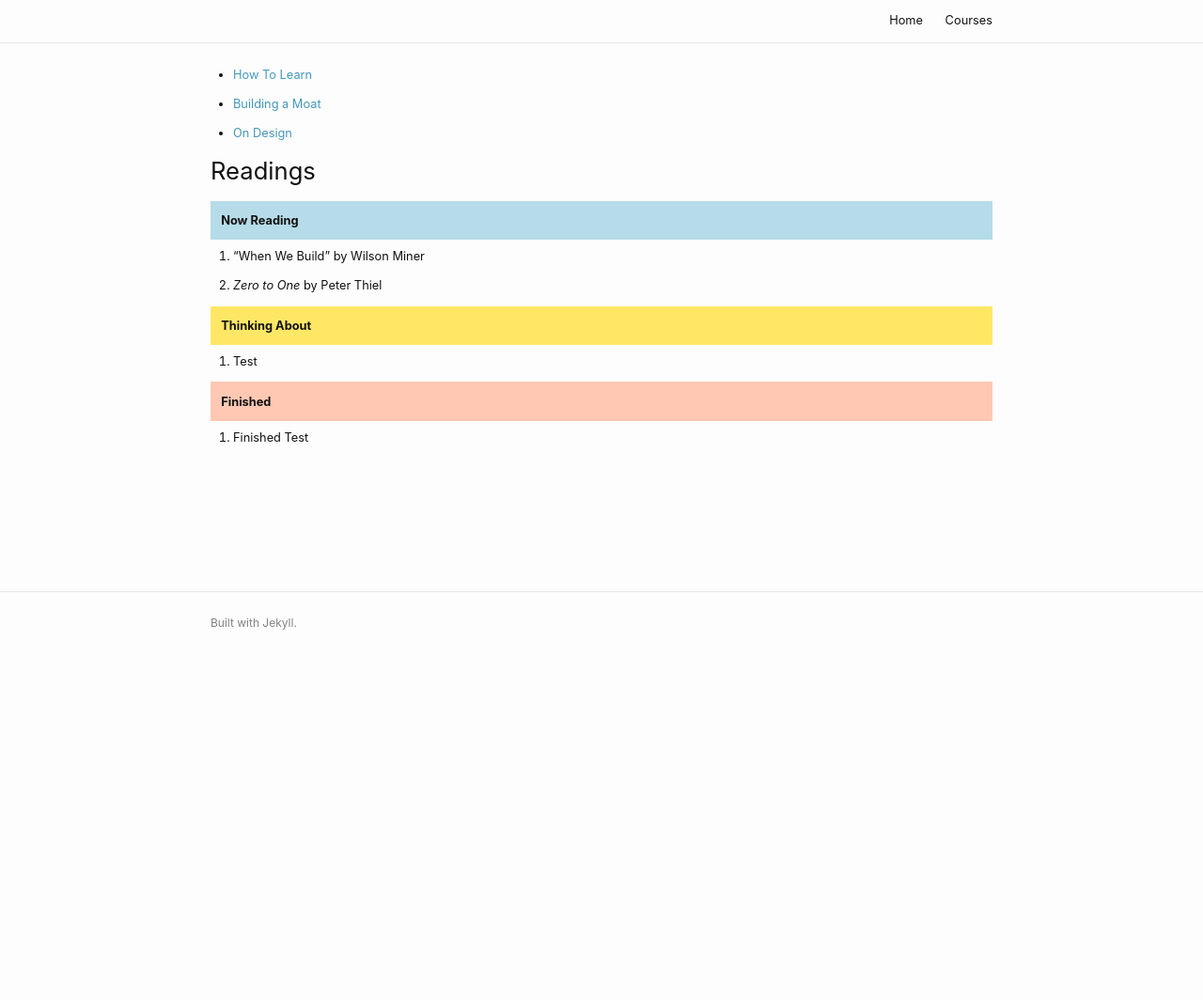
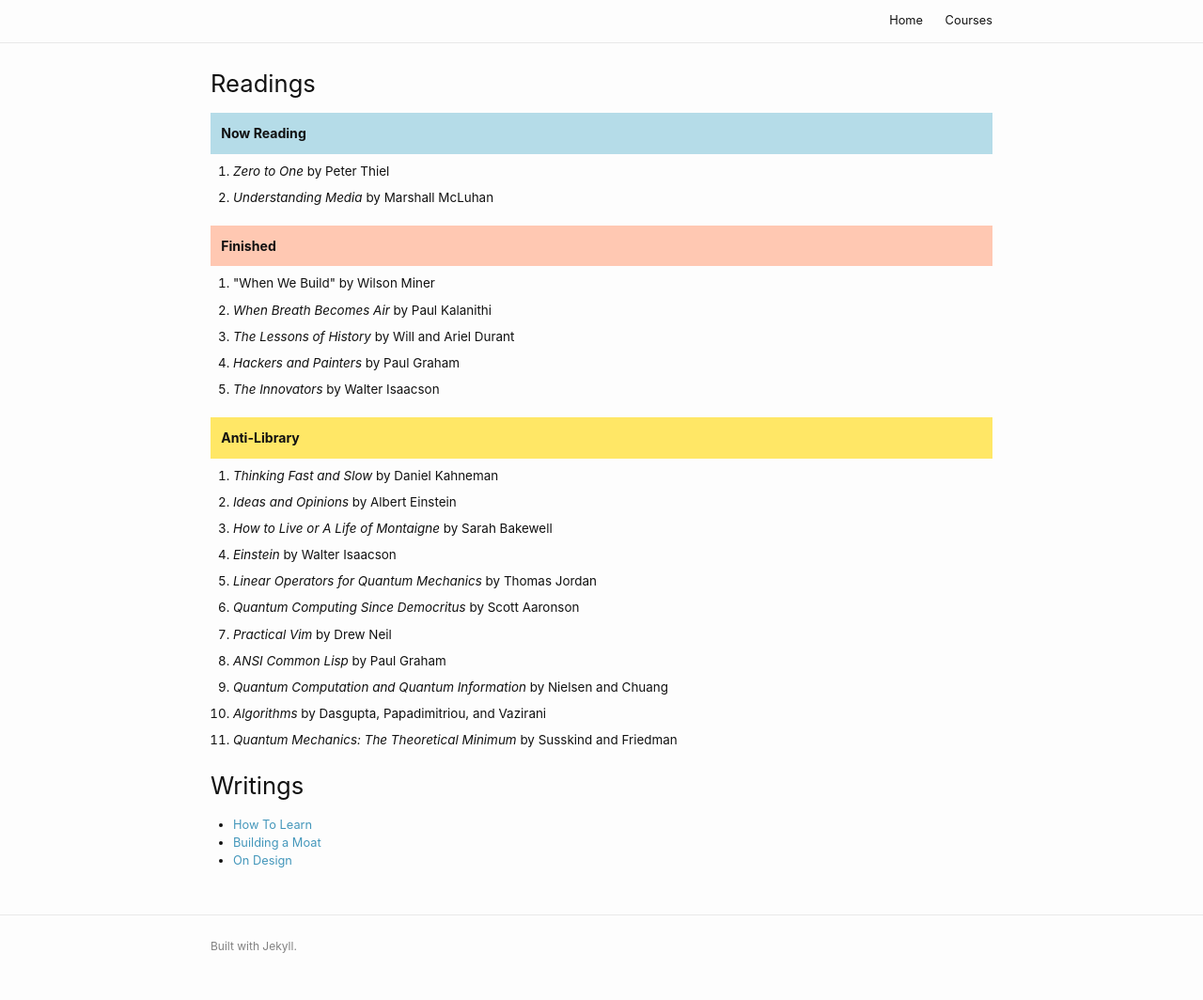
Before and after one commit to warrenalphonso/warrenalphonso.github.io, a Jekyll site: the page built from readings.html, in a window 1280 px wide. Shown: the whole page at 94% size. Built offline with Jekyll 4.4.1, drawn with Linux system fonts in a browser that asks for light colours; before the commit the page ends 900 px from its top, so only the background shows below that.

Commit message:
removed favicon

```diff
--- a/_includes/head.html
+++ b/_includes/head.html
@@ -3,13 +3,14 @@
   <meta http-equiv="X-UA-Compatible" content="IE=edge">
   <meta name="viewport" content="width=device-width, initial-scale=1">
 
+  <!-- Removed favicon
   <link rel="apple-touch-icon" sizes="180x180" href="/favicon/apple-touch-icon.png">
   <link rel="icon" type="image/png" sizes="32x32" href="/favicon/favicon-32x32.png">
   <link rel="icon" type="image/png" sizes="16x16" href="/favicon/favicon-16x16.png">
   <link rel="manifest" href="/favicon/site.webmanifest">
   <link rel="mask-icon" href="/favicon/safari-pinned-tab.svg" color="#5bbad5">
   <meta name="msapplication-TileColor" content="#da532c">
-  <meta name="theme-color" content="#ffffff">
+  <meta name="theme-color" content="#ffffff"> -->
 
   {%- seo -%}
   <link rel="stylesheet" href="{{ '/assets/main.css' | relative_url }}">
--- a/_sass/minima/_layout.scss
+++ b/_sass/minima/_layout.scss
@@ -250,15 +250,7 @@
   font-weight: bold;
   margin-top: 10px;
   margin-bottom: 10px;
-}
-
-#thinking-about {
-  background-color: lighten(gold, 20%);
-  padding: 14px;
-  text-align: left;
-  font-weight: bold;
-  margin-top: 10px;
-  margin-bottom: 10px;
+  font-size: 110%;
 }
 
 #finished {
@@ -269,8 +261,23 @@
   font-weight: bold;
   margin-top: 10px;
   margin-bottom: 10px;
+  font-size: 110%;
 }
 
+#anti-library {
+  background-color: lighten(gold, 20%);
+  padding: 14px;
+  text-align: left;
+  font-weight: bold;
+  margin-top: 10px;
+  margin-bottom: 10px;
+  font-size: 110%;
+}
+
+#reading-list > li {
+  font-size: 105%;
+  padding-bottom: 10px;
+}
 
 
 /**
--- /dev/null
+++ b/readings.html
@@ -0,0 +1,51 @@
+---
+layout: page
+title: Readings
+publish: false
+permalink: /readings/
+---
+
+<h1>Readings</h1>
+
+<div id="now-reading">Now Reading</div>
+
+<ol id="reading-list">
+    <li><em>Zero to One</em> by Peter Thiel</li>
+    <li><em>Understanding Media</em> by Marshall McLuhan</li>
+</ol>
+
+
+<div id="finished">Finished</div>
+
+<ol id="reading-list">
+    <li>"When We Build" by Wilson Miner</li>
+    <li><em>When Breath Becomes Air</em> by Paul Kalanithi</li>
+    <li><em>The Lessons of History</em> by Will and Ariel Durant</li>
+    <li><em>Hackers and Painters</em> by Paul Graham</li>
+    <li><em>The Innovators</em> by Walter Isaacson</li>
+</ol>
+
+
+<div id="anti-library">Anti-Library</div>
+
+<ol id="reading-list">
+    <li><em>Thinking Fast and Slow</em> by Daniel Kahneman</li>
+    <li><em>Ideas and Opinions</em> by Albert Einstein</li>
+    <li><em>How to Live or A Life of Montaigne</em> by Sarah Bakewell</li>
+    <li><em>Einstein</em> by Walter Isaacson</li>
+    <li><em>Linear Operators for Quantum Mechanics</em> by Thomas Jordan</li>
+    <li><em>Quantum Computing Since Democritus</em> by Scott Aaronson</li>
+    <li><em>Practical Vim</em> by Drew Neil</li>
+    <li><em>ANSI Common Lisp</em> by Paul Graham</li>
+    <li><em>Quantum Computation and Quantum Information</em> by Nielsen and Chuang</li>
+    <li><em>Algorithms</em> by Dasgupta, Papadimitriou, and Vazirani</li>
+    <li><em>Quantum Mechanics: The Theoretical Minimum</em> by Susskind and Friedman</li>
+</ol>
+
+<h1>Writings</h1>
+
+<ul>
+    {% for post in site.posts %}
+        <li><a href="{{ post.url }}">{{ post.title }}</a></li>
+    {% endfor %}
+</ul>
--- a/readings.md
+++ /dev/null
@@ -1,26 +0,0 @@
----
-layout: page
-title: Readings
-publish: false
-permalink: /readings/
----
-
-{% for post in site.posts %}
-- [{{ post.title }}]({{ post.url }})
-{% endfor %}
-
-# Readings
-
-<div id="now-reading">Now Reading</div>
-
-1. "When We Build" by Wilson Miner
-
-2. *Zero to One* by Peter Thiel
-
-<div id="thinking-about">Thinking About</div>
-
-1. Test
-
-<div id="finished">Finished</div>
-
-1. Finished Test
```
Also changed, not shown: favicon_old/android-chrome-192x192.png (renamed from favicon/android-chrome-192x192.png), favicon_old/android-chrome-512x512.png (renamed from favicon/android-chrome-512x512.png), favicon_old/apple-touch-icon.png (renamed from favicon/apple-touch-icon.png), favicon_old/browserconfig.xml (renamed from favicon/browserconfig.xml), favicon_old/favicon-16x16.png (renamed from favicon/favicon-16x16.png), favicon_old/favicon-32x32.png (renamed from favicon/favicon-32x32.png), favicon_old/favicon.ico (renamed from favicon/favicon.ico), favicon_old/mstile-150x150.png (renamed from favicon/mstile-150x150.png), favicon_old/safari-pinned-tab.svg (renamed from favicon/safari-pinned-tab.svg), favicon_old/site.webmanifest (renamed from favicon/site.webmanifest).
